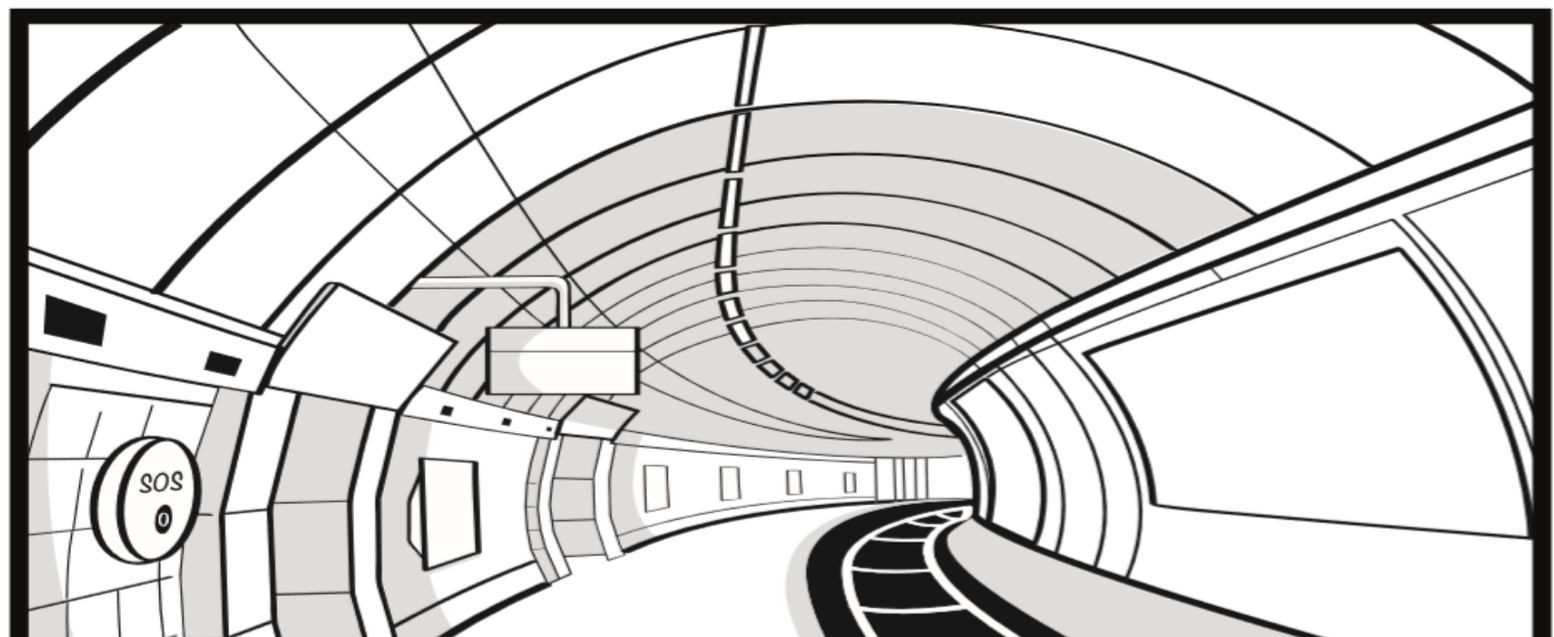
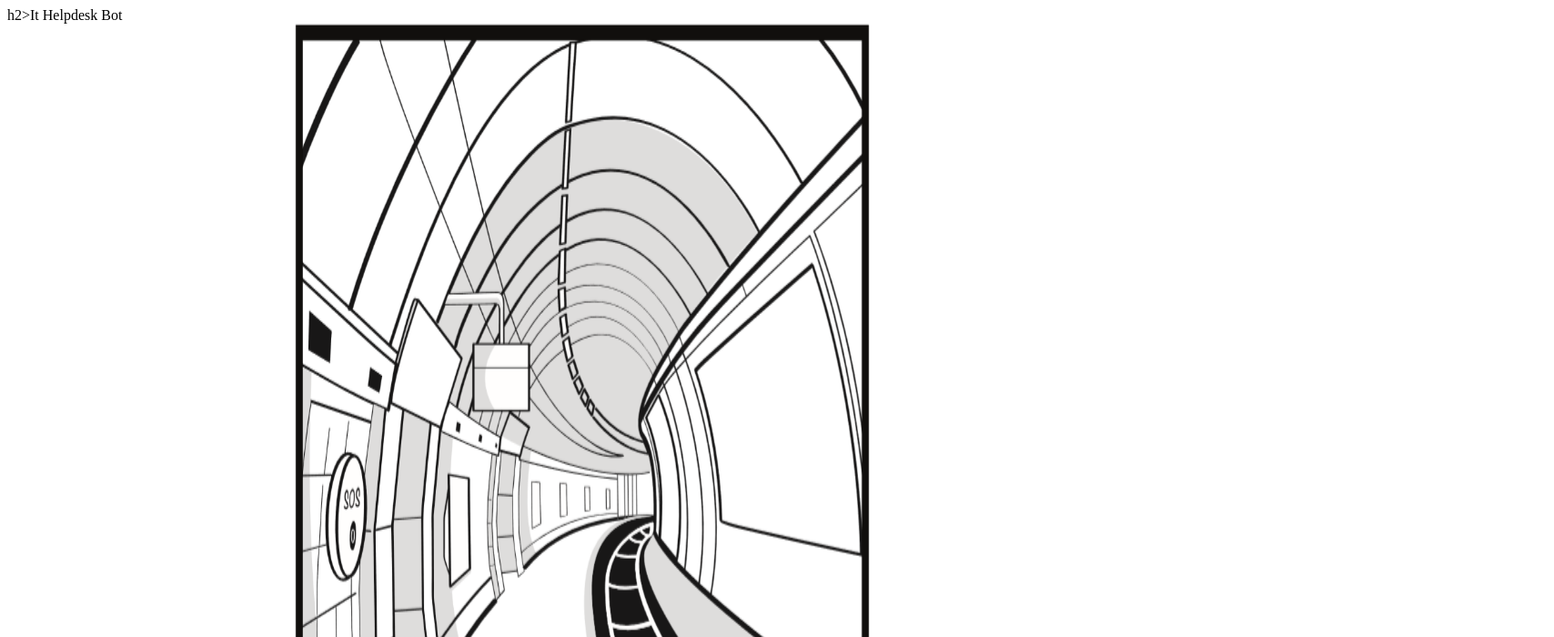
Before and after one commit to mrezzouk/ItSupport, a website: page public/index.html in a window 1280 px wide. Shown: the top 700 px of the page at 91% size, 1708 px wide, since content can reach past the window. Drawn offline with Linux system fonts and the light colour scheme.

Commit message:
change image

```diff
--- a/public/index.html
+++ b/public/index.html
@@ -1,6 +1,17 @@
 
 <html>
+<head>
+<meta name="viewport" content="width=device-width, initial-scale=1">
+<style>
+img {
+    display: block;
+    margin-left: auto;
+    margin-right: auto;
+}
+</style>
+</head>
 <body>
+  h2>It Helpdesk Bot </h2>
   <script src="https://cdn.recast.ai/webchat/webchat.js"
   channelId="5376e068-eaef-45c5-bc3b-0945ece4a36a"
   token="777b9a910321f5ae48e2c6c9a6e81a19"
@@ -9,6 +20,7 @@
   <img src="Capture.PNG"
   alt="[ABC Tech posssède 75% de part de marché et XYZ 25%]"
   class="center"
+  style="width:50%;"
   height="1000px"
   width="1700px" />
 </body>
```
